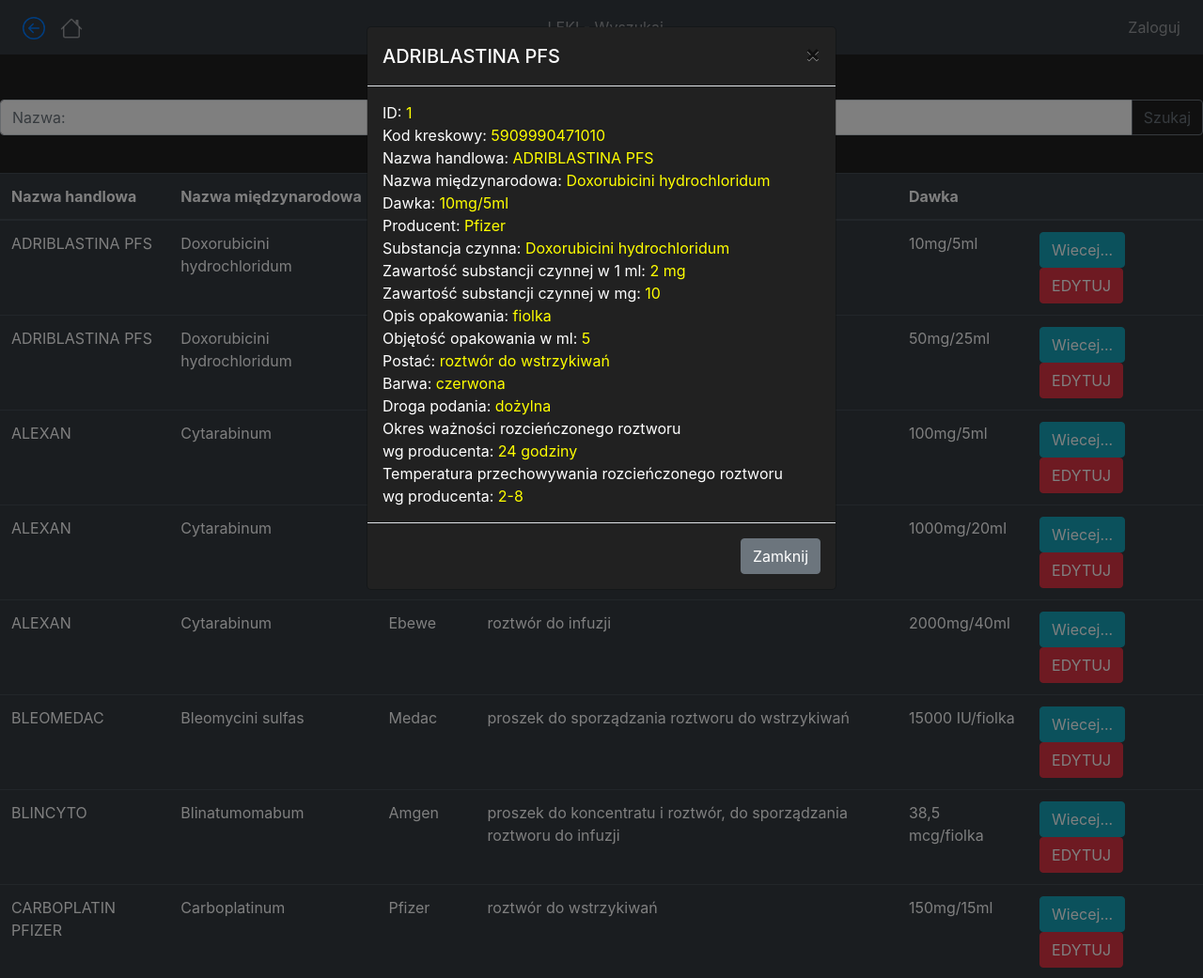
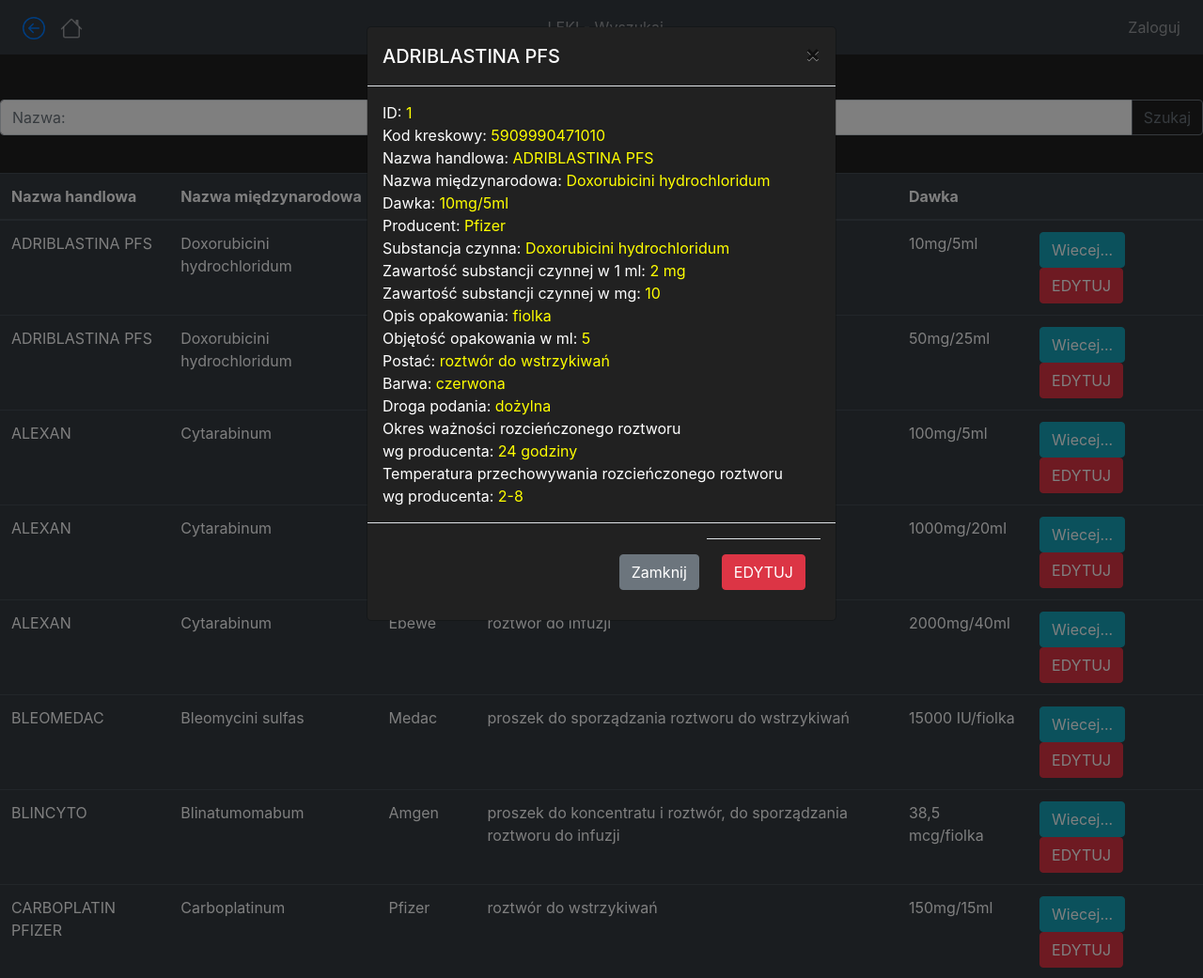
Before and after one commit to PiotrKwiatosz/ISZLC, a Flask app: page /leki_wyszukaj in a window 1280 px wide, after a click on "Wiecej...". Shown: the top 1041 px of the page at 94% size. Run offline with Flask 2, Linux system fonts and the light colour scheme; data comes from the database, SQL or seed files in the repository; some libraries are stand-ins or nearby versions.

Commit message:
03.11.2022 - UPDATE

```diff
--- a/iszlc/templates/includes/items_modals.html
+++ b/iszlc/templates/includes/items_modals.html
@@ -74,6 +74,10 @@
           <button type="button" class="btn btn-secondary"
                   data-dismiss="modal">Zamknij
           </button>
+          <div class="modal-footer">
+            <a class="btn btn-outline btn-danger" href="#">EDYTUJ</a>
+
+            </button>
         </div>
       </div>
     </div>
```
